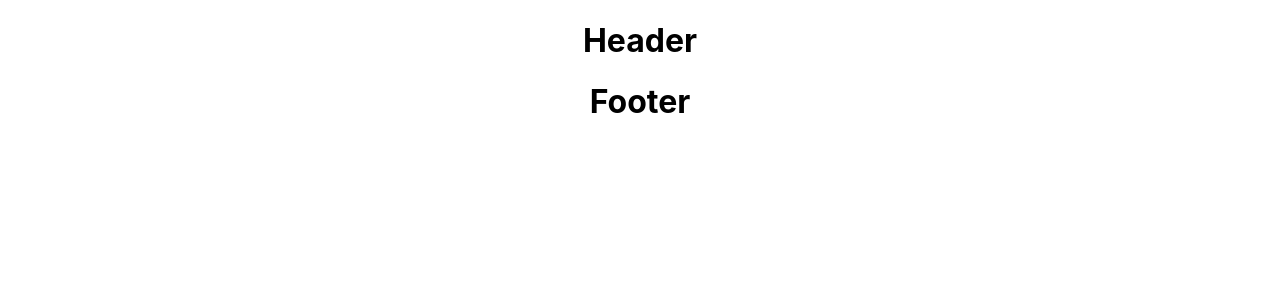
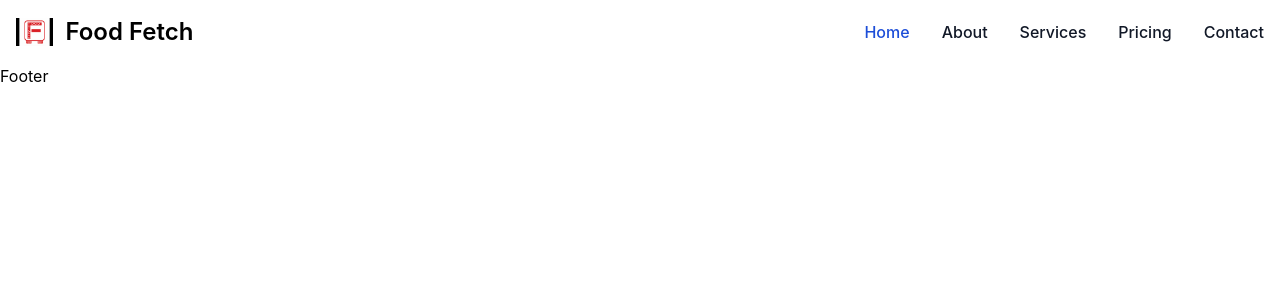
Before and after one commit to prajwalzingare/FoodFetch, a React (Create React App) app: page / in a window 1280 px wide. Shown: the top 300 px of the page. Built offline with nearby package versions, Linux system fonts and the light colour scheme.

Commit message:
feat:Header component created

```diff
--- a/src/App.css
+++ b/src/App.css
@@ -1,38 +1,3 @@
-.App {
-  text-align: center;
-}
-
-.App-logo {
-  height: 40vmin;
-  pointer-events: none;
-}
-
-@media (prefers-reduced-motion: no-preference) {
-  .App-logo {
-    animation: App-logo-spin infinite 20s linear;
-  }
-}
-
-.App-header {
-  background-color: #282c34;
-  min-height: 100vh;
-  display: flex;
-  flex-direction: column;
-  align-items: center;
-  justify-content: center;
-  font-size: calc(10px + 2vmin);
-  color: white;
-}
-
-.App-link {
-  color: #61dafb;
-}
-
-@keyframes App-logo-spin {
-  from {
-    transform: rotate(0deg);
-  }
-  to {
-    transform: rotate(360deg);
-  }
-}
+@tailwind base;
+@tailwind components;
+@tailwind utilities;
--- a/src/Components/Header.jsx
+++ b/src/Components/Header.jsx
@@ -1,10 +1,63 @@
 import React from "react";
-
+import dowmload1 from "../Images/download1.png";
 function Header() {
   return (
-    <div>
-      <h1>Header</h1>
-    </div>
+    <nav className="bg-white border-gray-200 dark:bg-gray-800">
+      <div className="max-w-screen-xl flex flex-wrap items-center justify-between mx-auto p-4">
+        <a href="#" className="flex items-center">
+          <img src={dowmload1} className="h-7 mr-3" alt="Food Fetch Logo" />
+          <span className="self-center text-2xl font-semibold whitespace-nowrap dark:text-white">
+            Food Fetch
+          </span>
+        </a>
+
+        <div className="hidden w-full md:block md:w-auto" id="navbar-items">
+          <ul className="font-medium flex flex-col p-4 md:p-0 mt-4 border border-gray-100 rounded-lg bg-gray-50 md:flex-row md:space-x-8 md:mt-0 md:border-0 md:bg-white dark:bg-gray-800 md:dark:bg-gray-900 dark:border-gray-700">
+            <li>
+              <a
+                href="#"
+                className="block py-2 pl-3 pr-4 text-white bg-blue-700 rounded md:bg-transparent md:text-blue-700 md:p-0 dark:text-white md:dark:text-blue-500"
+                aria-current="page"
+              >
+                Home
+              </a>
+            </li>
+            <li>
+              <a
+                href="#"
+                className="block py-2 pl-3 pr-4 text-gray-900 rounded hover:bg-gray-100 md:hover:bg-transparent md:border-0 md:hover:text-blue-700 md:p-0 dark:text-white md:dark:hover:text-blue-500 dark:hover:bg-gray-700 dark:hover:text-white md:dark:hover:bg-transparent"
+              >
+                About
+              </a>
+            </li>
+            <li>
+              <a
+                href="#"
+                className="block py-2 pl-3 pr-4 text-gray-900 rounded hover:bg-gray-100 md:hover:bg-transparent md:border-0 md:hover:text-blue-700 md:p-0 dark:text-white md:dark:hover:text-blue-500 dark:hover:bg-gray-700 dark:hover:text-white md:dark:hover:bg-transparent"
+              >
+                Services
+              </a>
+            </li>
+            <li>
+              <a
+                href="#"
+                className="block py-2 pl-3 pr-4 text-gray-900 rounded hover:bg-gray-100 md:hover:bg-transparent md:border-0 md:hover:text-blue-700 md:p-0 dark:text-white md:dark:hover:text-blue-500 dark:hover:bg-gray-700 dark:hover:text-white md:dark:hover:bg-transparent"
+              >
+                Pricing
+              </a>
+            </li>
+            <li>
+              <a
+                href="#"
+                className="block py-2 pl-3 pr-4 text-gray-900 rounded hover:bg-gray-100 md:hover:bg-transparent md:border-0 md:hover:text-blue-700 md:p-0 dark:text-white md:dark:hover:text-blue-500 dark:hover:bg-gray-700 dark:hover:text-white md:dark:hover:bg-transparent"
+              >
+                Contact
+              </a>
+            </li>
+          </ul>
+        </div>
+      </div>
+    </nav>
   );
 }
 
```
Also changed, not shown: src/Images/download1.png (added), src/index.css (line endings or trailing spaces).
